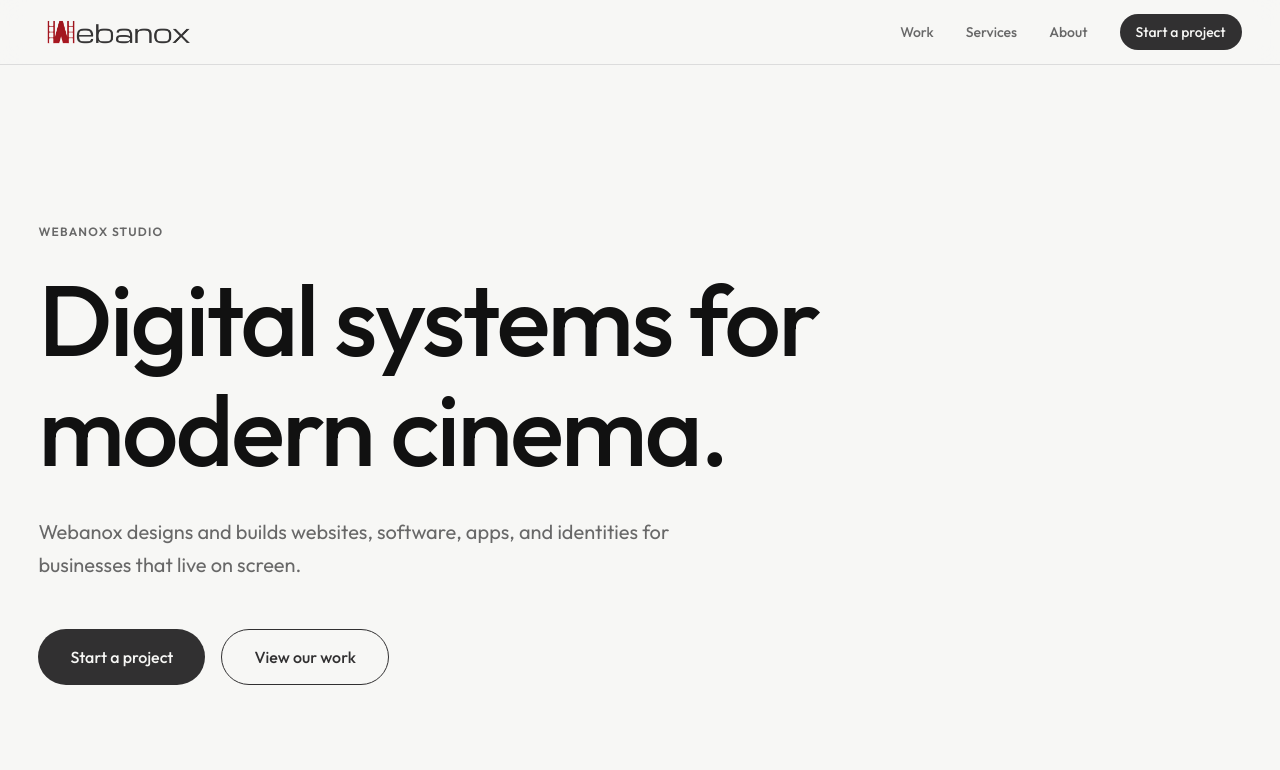
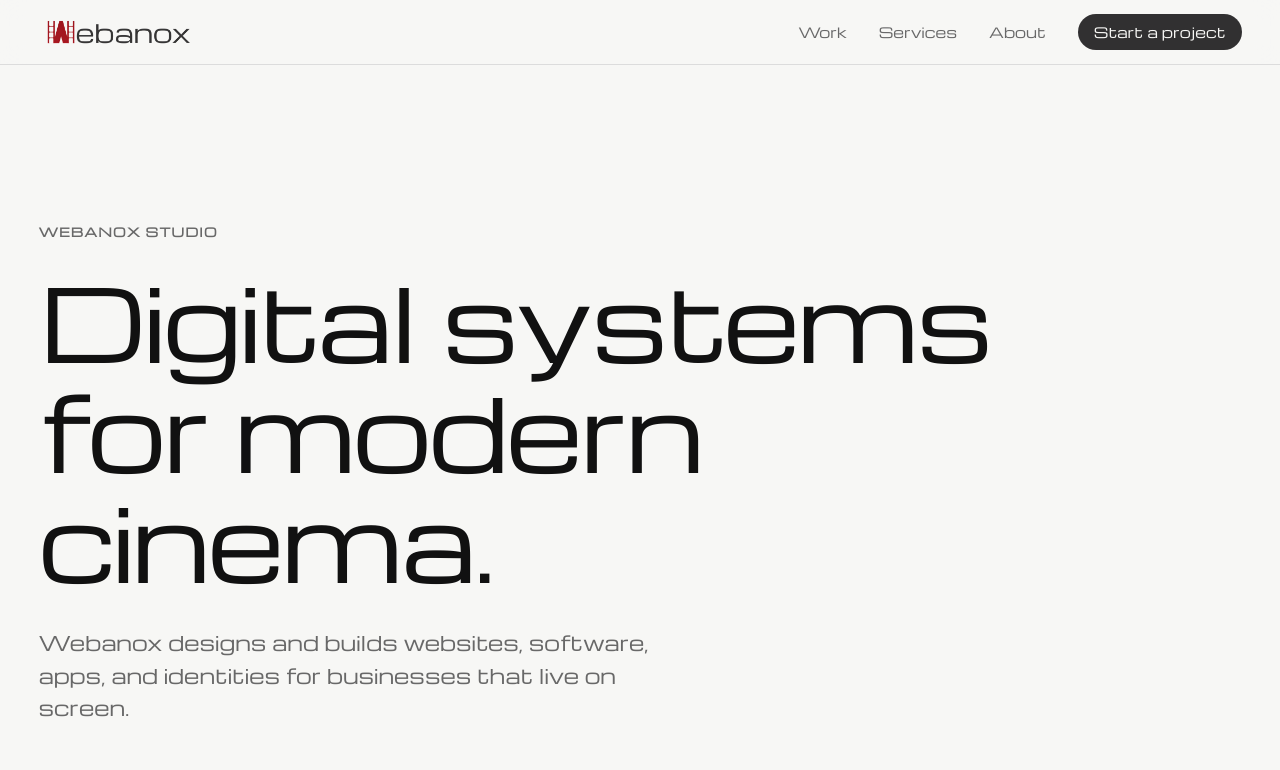
Before and after one commit to aswinsalishgit/Webanox, a Next.js app: page / in a window 1280 px wide. Shown: the top 770 px of the page. Built offline with nearby package versions, Linux system fonts and the light colour scheme.

Commit message:
feat: use Michroma font

```diff
--- a/app/globals.css
+++ b/app/globals.css
@@ -10,7 +10,7 @@
   --color-strong-border: #BDBDBD;
   --color-accent: #A41822;
 
-  --font-sans: var(--font-outfit), "Helvetica Neue", Helvetica, Arial, sans-serif;
+  --font-sans: var(--font-michroma), "Helvetica Neue", Helvetica, Arial, sans-serif;
 }
 
 :root {
--- a/app/layout.tsx
+++ b/app/layout.tsx
@@ -1,11 +1,12 @@
 import type { Metadata } from "next";
-import { Outfit } from "next/font/google";
+import { Michroma } from "next/font/google";
 import { Header } from "@/components/layout/Header";
 import { Footer } from "@/components/layout/Footer";
 import "./globals.css";
 
-const outfit = Outfit({
-  variable: "--font-outfit",
+const michroma = Michroma({
+  weight: "400", // Michroma only has 400 weight on Google Fonts
+  variable: "--font-michroma",
   subsets: ["latin"],
 });
 
@@ -23,7 +24,7 @@ export default function RootLayout({
   children: React.ReactNode;
 }>) {
   return (
-    <html lang="en" className={`${outfit.variable}`}>
+    <html lang="en" className={`${michroma.variable}`}>
       <body className="min-h-screen flex flex-col pt-16">
         <Header />
         <main className="flex-grow">{children}</main>
```
